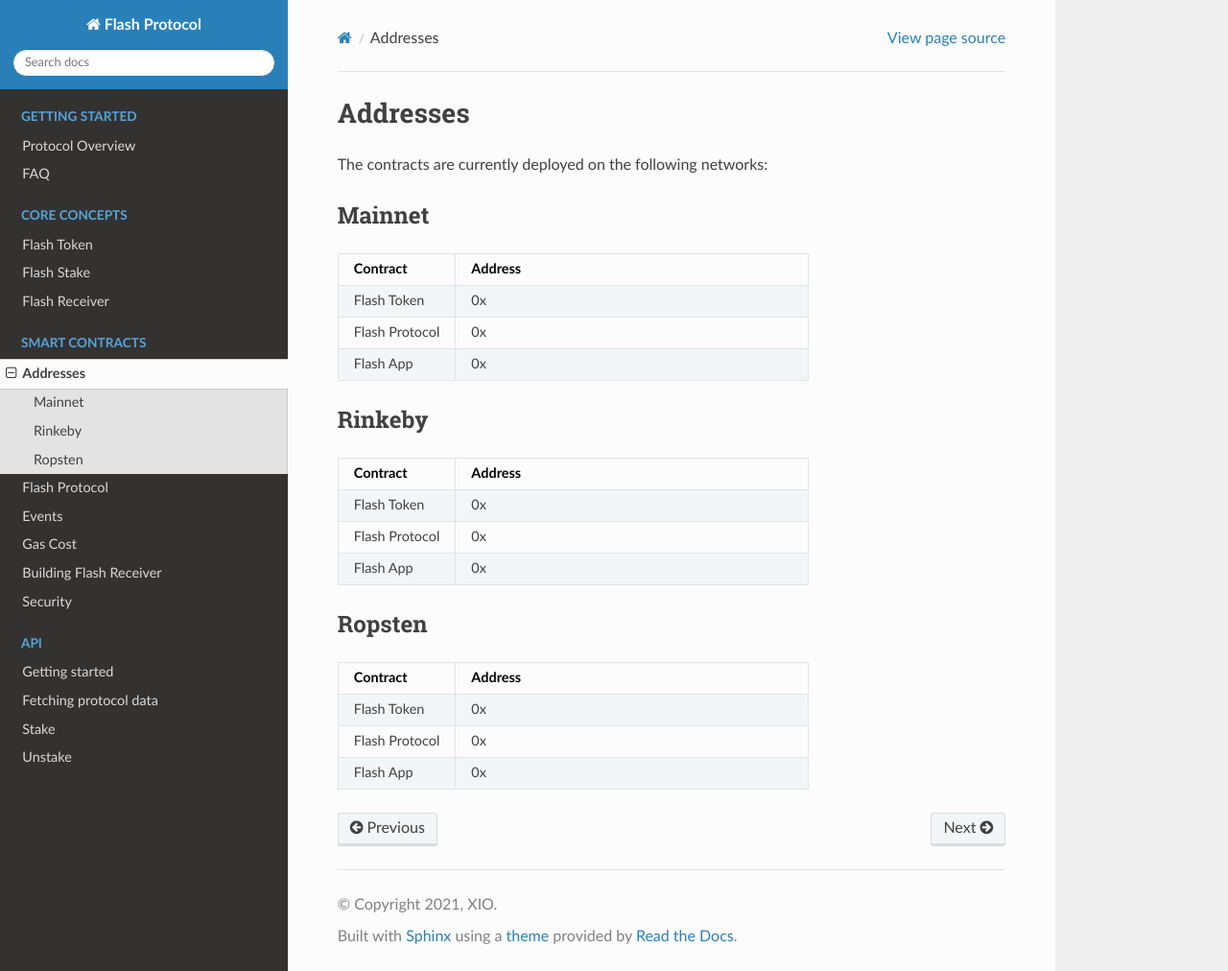
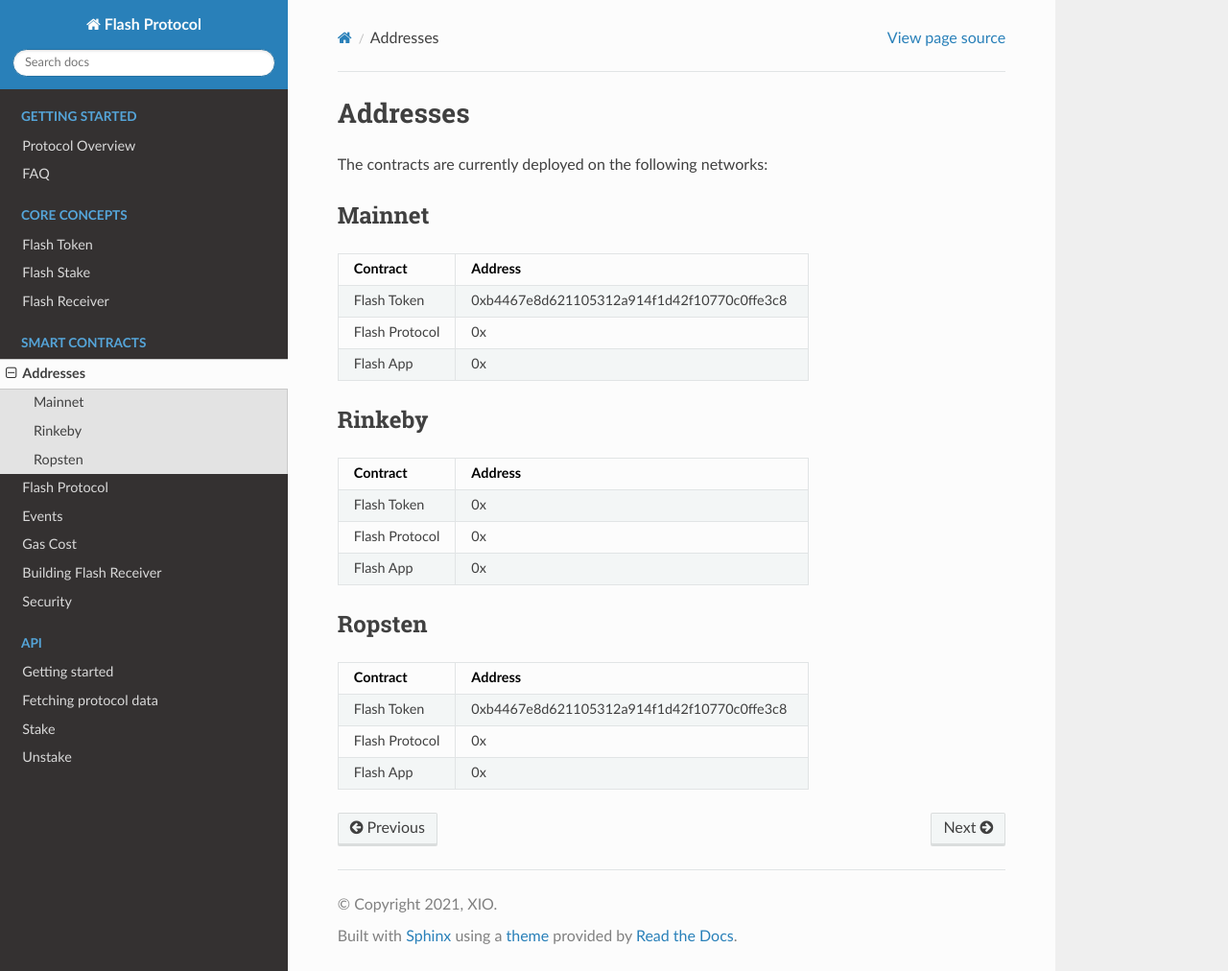
Before and after one commit to BlockzeroLabs/flash-docs, a Sphinx documentation site: the page built from source/smart-contracts/addresses.rst, in a window 1280 px wide and 1012 px high. Shown: the whole window at 96% size. Built offline with Sphinx 7.4.7 and the Read the Docs theme 2.0.0, drawn with Linux system fonts in a browser that asks for light colours.

Commit message:
Update token contract address.

```diff
--- a/source/smart-contracts/addresses.rst
+++ b/source/smart-contracts/addresses.rst
@@ -9,7 +9,7 @@
    :header: "Contract", "Address"
    :widths: 10, 30
 
-   "Flash Token", "0x"
+   "Flash Token", "0xb4467e8d621105312a914f1d42f10770c0ffe3c8"
    "Flash Protocol", "0x"
    "Flash App", "0x"
 
@@ -33,6 +33,6 @@
    :header: "Contract", "Address"
    :widths: 10, 30
 
-   "Flash Token", "0x"
+   "Flash Token", "0xb4467e8d621105312a914f1d42f10770c0ffe3c8"
    "Flash Protocol", "0x"
    "Flash App", "0x"
```
Also changed, not shown: 5 other files.
